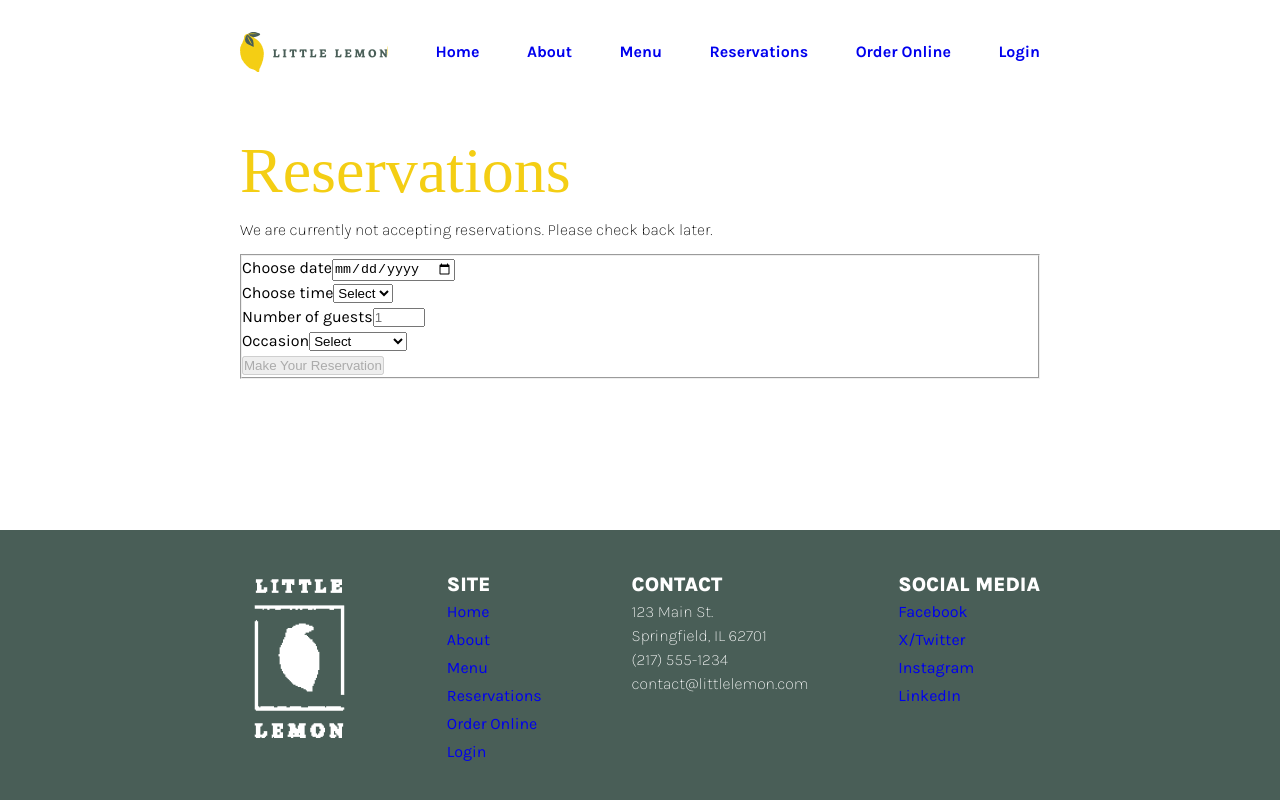
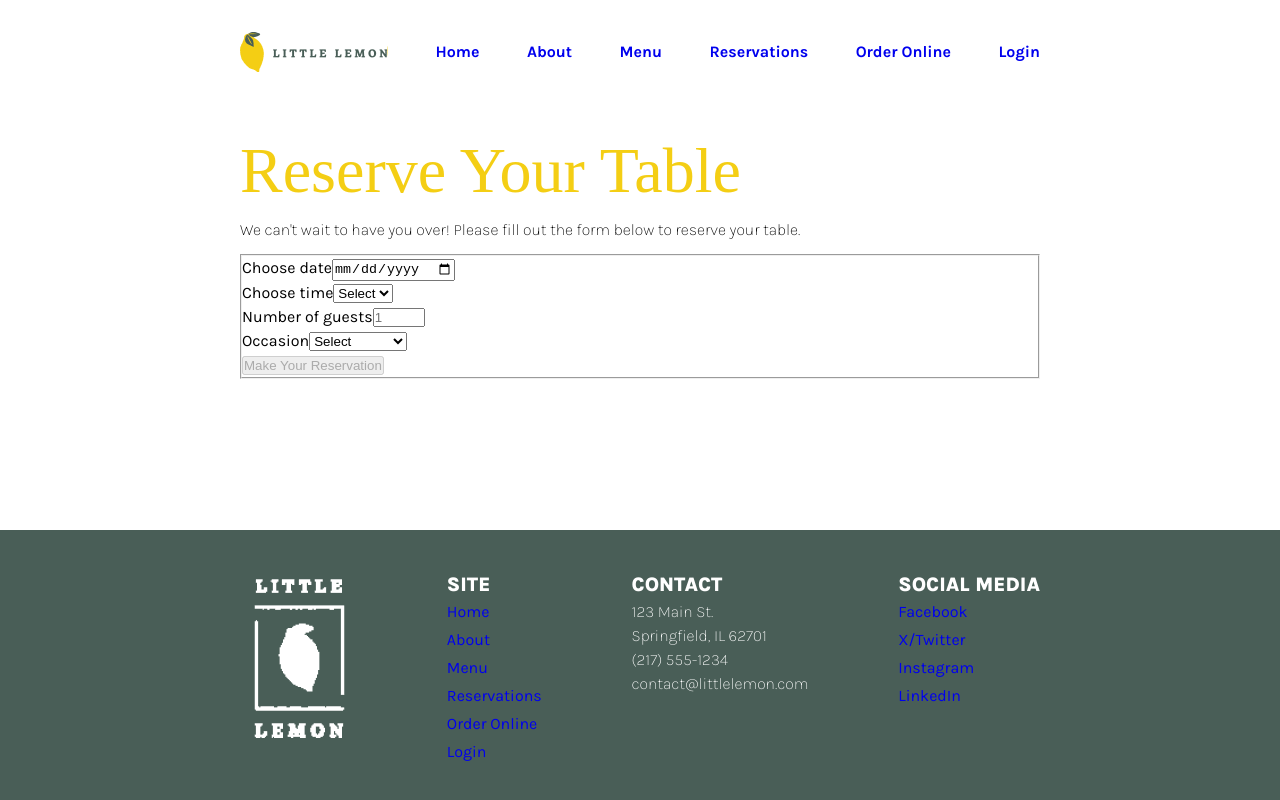
Before and after one commit to dlearningcode/front-end-dev-capstone-little_lemon, a React (Create React App) app: page /reservations in a window 1280 px wide. Built offline with nearby package versions, Linux system fonts and the light colour scheme; a web font is replaced by a local one.

Commit message:
Update App.test.js and Main.js, add aria-label to ReservationForm.js, and update Reservations.js

```diff
--- a/src/components/Main.js
+++ b/src/components/Main.js
@@ -1,5 +1,5 @@
 import "../css/Main.css";
-import React, { useState, useReducer } from "react";
+import React, { useReducer } from "react";
 import { Routes, Route } from "react-router-dom";
 import Homepage from "./Homepage";
 import About from "./About";
@@ -14,6 +14,7 @@ export default function Main() {
     switch (action.type) {
       case "DATE_CHANGE":
         // For now, return the same times regardless of date
+        //
         return state;
       default:
         throw new Error("Invalid action type");
--- a/src/components/ReservationForm.js
+++ b/src/components/ReservationForm.js
@@ -14,6 +14,8 @@ export default function ReservationForm({ availableTimes, dispatch }) {
       [e.target.name]: e.target.value,
     });
 
+    // If the name of the input field is reservationDate,
+    // dispatch an action object to the reducer function
     if (e.target.name === "reservationDate") {
       dispatch({ type: "DATE_CHANGE", date: e.target.value });
     }
@@ -45,6 +47,7 @@ export default function ReservationForm({ availableTimes, dispatch }) {
             value={formData.reservationDate}
             onChange={handleChange}
             type="date"
+            aria-label="Choose date for reservation"
           />
         </div>
         <div className="field">
@@ -55,6 +58,7 @@ export default function ReservationForm({ availableTimes, dispatch }) {
             value={formData.reservationTime}
             onChange={handleChange}
             type="time"
+            aria-label="Choose time for reservation"
           >
             <option value="" disabled>
               Select
@@ -79,6 +83,7 @@ export default function ReservationForm({ availableTimes, dispatch }) {
             value={formData.guestCount}
             onChange={handleChange}
             type="number"
+            aria-label="Enter or select number of guests"
           />
         </div>
         <div className="field">
@@ -88,6 +93,7 @@ export default function ReservationForm({ availableTimes, dispatch }) {
             name="occasion"
             value={formData.occasion}
             onChange={handleChange}
+            aria-label="Choose the occasion for reservation"
           >
             <option value="" disabled>
               Select
--- a/src/components/Reservations.js
+++ b/src/components/Reservations.js
@@ -1,14 +1,15 @@
 import "../css/Reservations.css";
 import ReservationForm from "./ReservationForm";
 
-export default function Reservations({ availableTimes, setAvailableTimes}) {
+export default function Reservations({ availableTimes, dispatch }) {
   return (
-    <div className="reservations wrapper">
-      <h1>Reservations</h1>
+    <div aria-labelledby="reserve-table" className="reservations wrapper">
+      <h1 id="reserve-table">Reserve Your Table</h1>
       <p>
-        We are currently not accepting reservations. Please check back later.
+        We can't wait to have you over! Please fill out the form below to
+        reserve your table.
       </p>
-      <ReservationForm availableTimes={availableTimes} setAvailableTimes={setAvailableTimes} />
+      <ReservationForm availableTimes={availableTimes} dispatch={dispatch} />
     </div>
   );
 }
```
Also changed, not shown: 1 other file (tests, documents, lock files or other folders).
